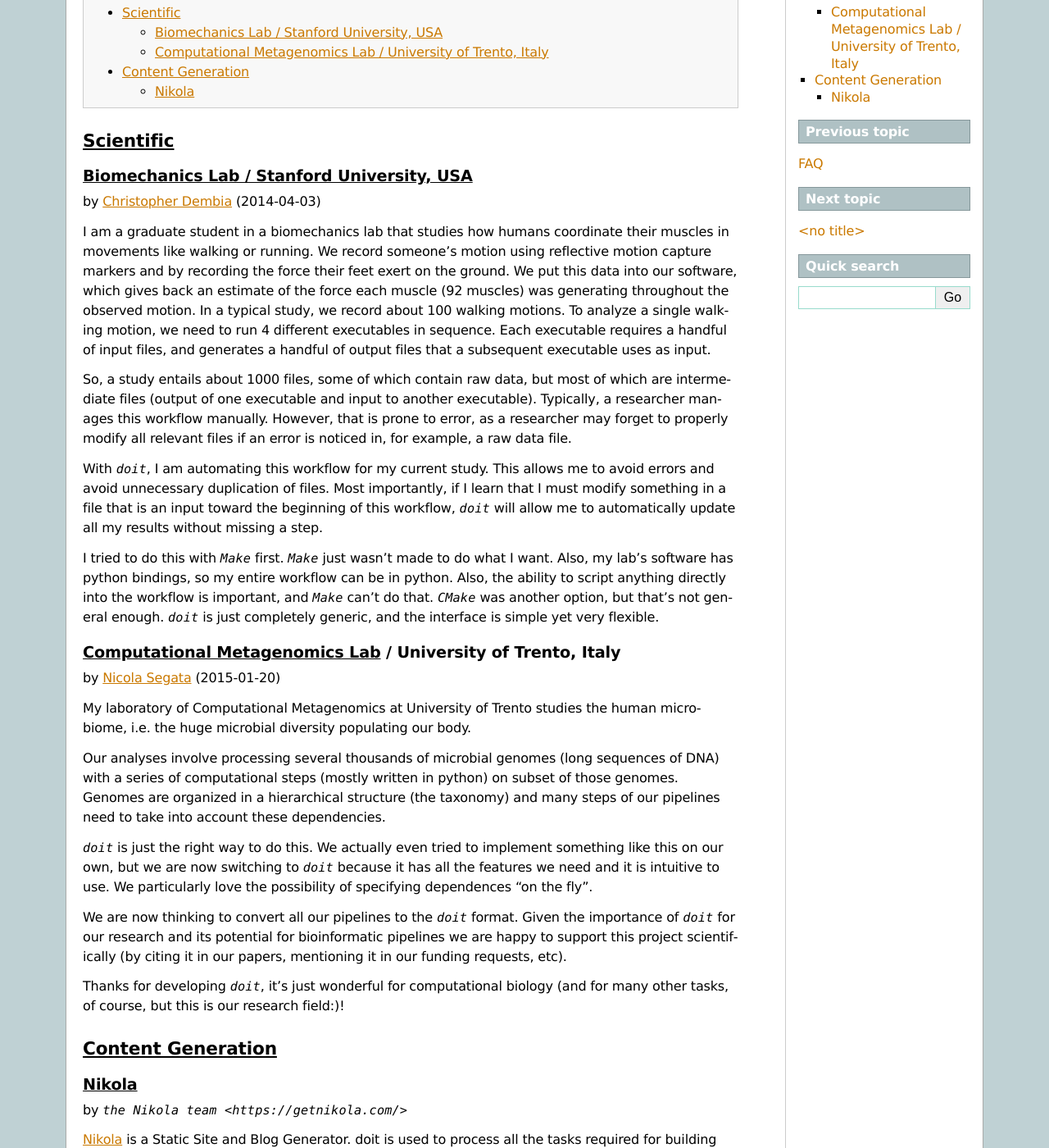
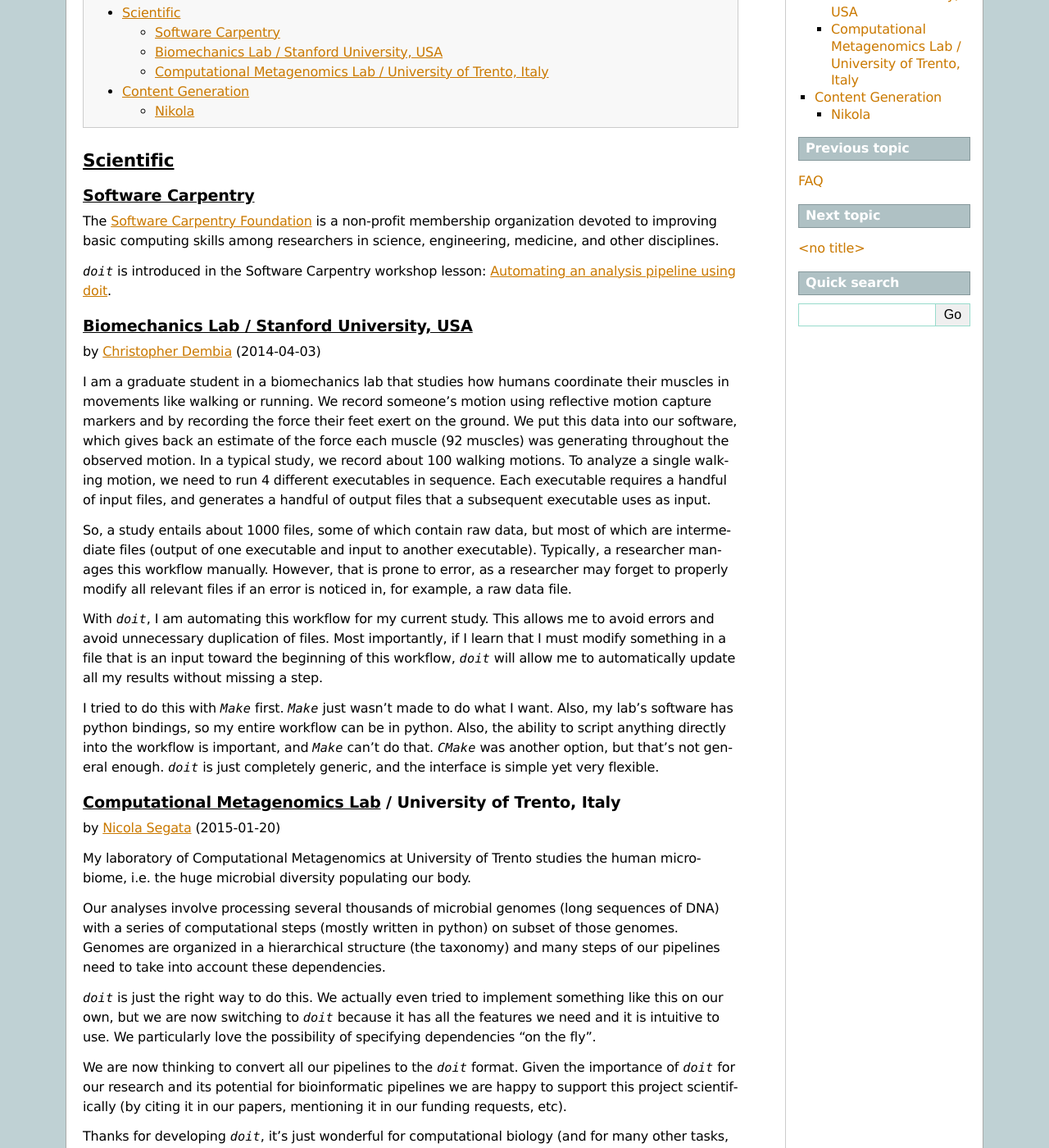
Before and after one commit to pydoit/doit, a Sphinx documentation site: the page built from doc/stories.rst, in a window 1280 px wide and 1400 px high, scrolled down 287 px. Shown: the whole window at 82% size. Built offline with Sphinx 7.4.7, drawn with Linux system fonts in a browser that asks for light colours; some of the changed text lies outside the part shown.

Commit message:
success story, software carpentry.

```diff
--- a/doc/dictionary.txt
+++ b/doc/dictionary.txt
@@ -85,6 +85,7 @@
 PythonInteractiveAction
 README
 ReST
+RSS
 SCons
 Schettino
 Segata
@@ -209,6 +210,7 @@
 mygroup
 mytask
 namespace
+nikola
 o'
 once'
 online
--- a/doc/stories.rst
+++ b/doc/stories.rst
@@ -16,6 +16,20 @@
 
 Scientific
 ----------
+
+
+Software Carpentry
+^^^^^^^^^^^^^^^^^^
+
+The `Software Carpentry Foundation <http://software-carpentry.org>`_ is a
+non-profit membership organization devoted to improving basic computing skills
+among researchers in science, engineering, medicine, and other disciplines.
+
+`doit` is introduced in the Software Carpentry workshop lesson:
+`Automating an analysis pipeline using doit <http://www.software-carpentry.org/v5/intermediate/doit/>`_.
+
+
+
 
 Biomechanics Lab / Stanford University, USA
 ^^^^^^^^^^^^^^^^^^^^^^^^^^^^^^^^^^^^^^^^^^^
@@ -78,7 +92,7 @@
 `doit` is just the right way to do this. We actually even tried to implement
 something like this on our own, but we are now switching to `doit` because it
 has all the features we need and it is intuitive to use. We particularly love
-the possibility of specifying dependences "on the fly".
+the possibility of specifying dependencies "on the fly".
 
 We are now thinking to convert all our pipelines to the `doit` format. Given the
 importance of `doit` for our research and its potential for bioinformatic
@@ -97,7 +111,7 @@
 Nikola
 ^^^^^^
 
-by `the Nikola team <https://getnikola.com/>`
+by `the Nikola team <https://getnikola.com/>`_
 
 `Nikola <https://getnikola.com/>`_ is a Static Site and Blog Generator.  doit
 is used to process all the tasks required for building the website (HTML files,
```
